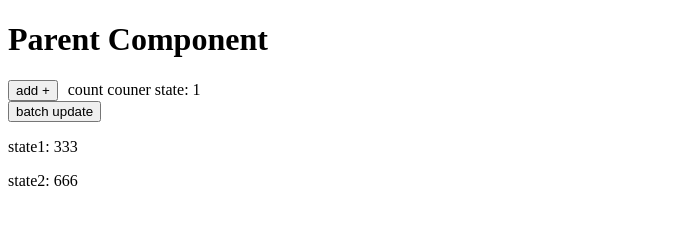
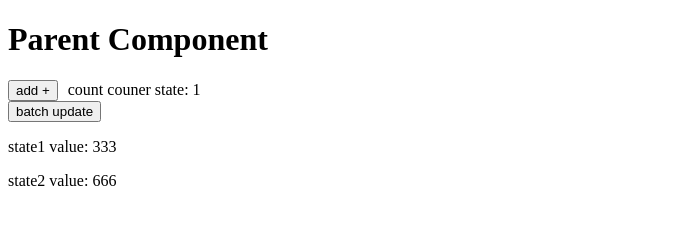
Before and after one commit to CalsonicSSS/react-ts-test, a React (Create React App) app: page / in a window 1280 px wide. Shown: the top 240 px of the page, without its empty margins (0-686 px from the left). Built offline with nearby package versions, Linux system fonts and the light colour scheme.

Commit message:
newest main branch updates

```diff
--- a/src/App.tsx
+++ b/src/App.tsx
@@ -82,7 +82,7 @@ function App(): ReactElement {
     // Under context provider, the "value" can be shared, accessed, and used directly by any child component under it WITHOUT NEEDING TO USE "PROPS" TO PASS DOWN through each vertical level
     // the "value" prop here must match with the type annotation we defined previously in context file (very important)
     // the "value" prop here is the shared state value + its update function that we want to share with all child components under this context provider (with updated commits)
-    // This is new main branch update after f-4 is created
+    // new main branch comments here to test conflict with new f1 branch
     <GlobalStateContext.Provider value={{ parentGlobalState, setParentGlobalState }}>
       <div>
         {/* {} are used to call js expression directly into jsx code | the expression return value will auto display on screen from jsx code */}
@@ -95,8 +95,8 @@ function App(): ReactElement {
         <button onClick={batchUpdateHandler} style={{ marginRight: '10px' }}>
           batch update
         </button>
-        <p>state1: {state1}</p>
-        <p>state2: {state2}</p>
+        <p>state1 value: {state1}</p>
+        <p>state2 value: {state2}</p>
 
         <div style={{ display: 'flex', marginTop: '50px' }}>
           {/* when we call react functional component, we have to use <> syntax, but not () | param/prop assignment style is "key = {value}" pattern + without comma */}
```
